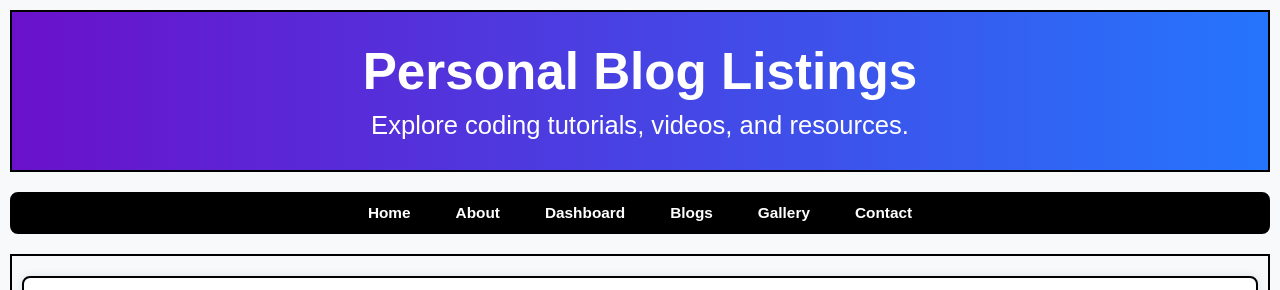
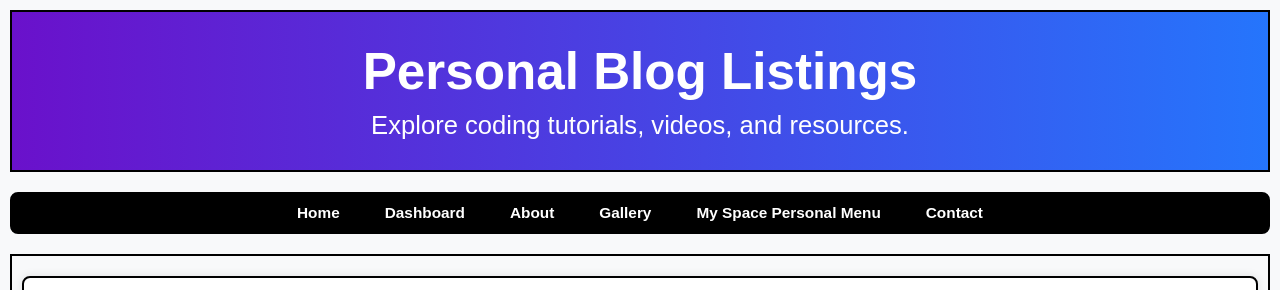
Before and after one commit to MSIBetta/Ilagan, a plain HTML site: page universe.html in a window 1280 px wide. Shown: the top 290 px of the page. Drawn offline with Linux system fonts and the light colour scheme.

Commit message:
universe.html

```diff
--- a/universe.html
+++ b/universe.html
@@ -159,10 +159,10 @@
   <nav>
    <div class="nav-links">
     <a href="index.html">Home</a>
+    <a href="dashboard.html">Dashboard</a>
     <a href="about.html">About</a>
-    <a href="dashboard.html">Dashboard</a>
-    <a href="universe.html">Blogs</a>
-	<a href="gallery.html">Gallery</a>
+    <a href="gallery.html">Gallery</a>
+    <a href="universe.html">My Space Personal Menu</a>
     <a href="contact.html">Contact</a>
   </nav>
 
```
